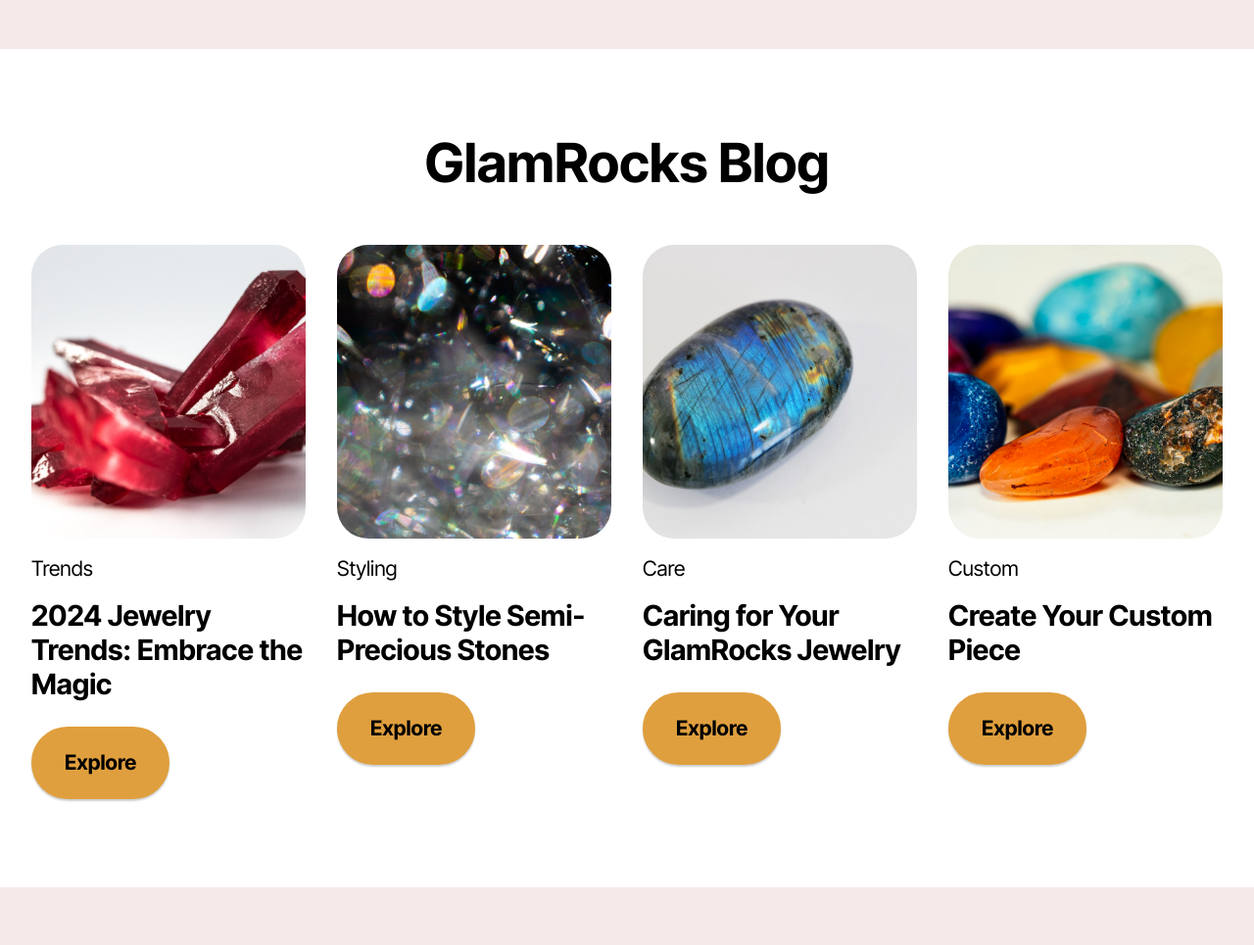
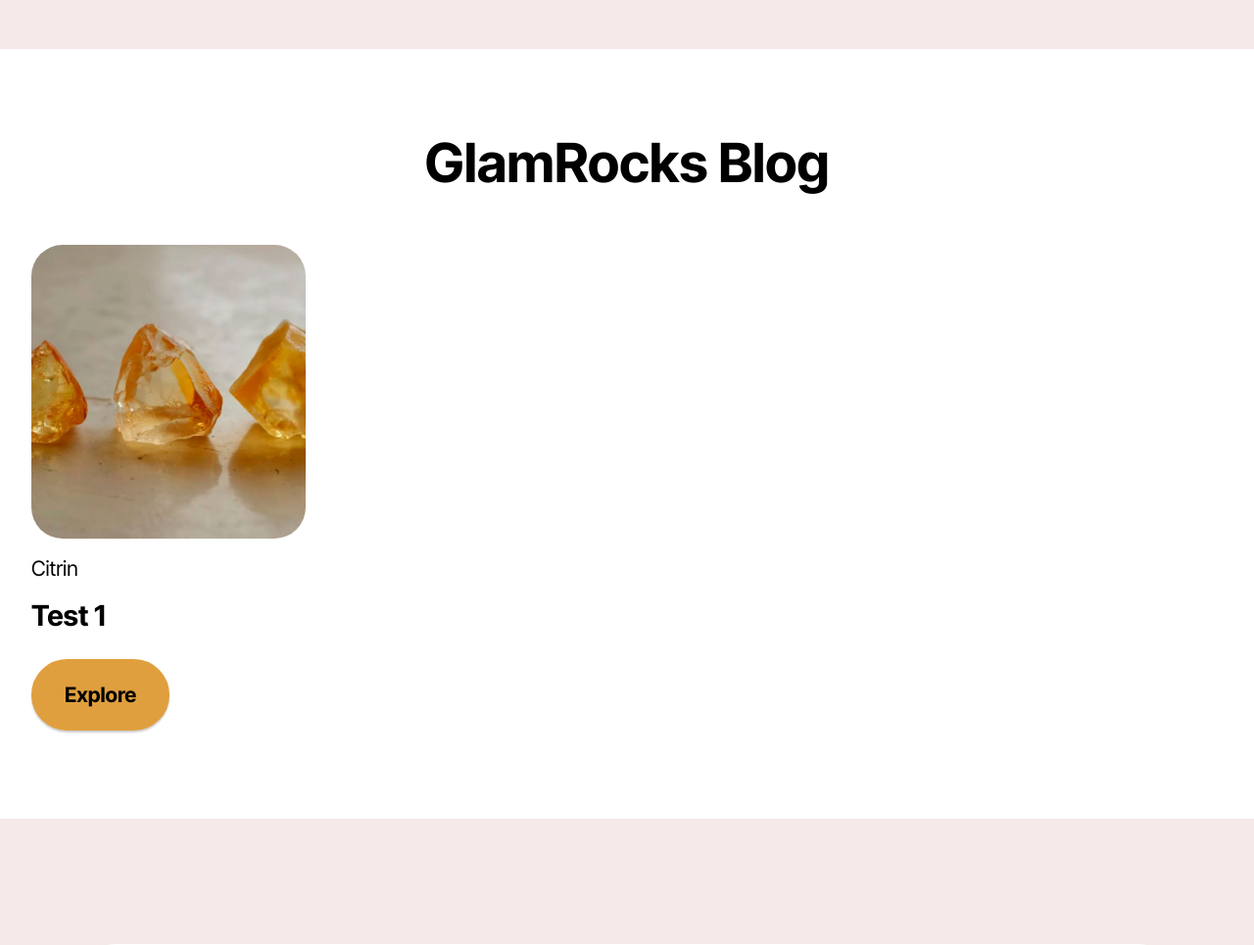
Before and after one commit to VaheHV/stonesWebsite, a Django app: page / in a window 1280 px wide. Shown: the part 4430-5395 px from the top of the page at 98% size. Run offline with Django 5.2, Linux system fonts and the light colour scheme; data comes from the database, SQL or seed files in the repository; some libraries are stand-ins or nearby versions; some web fonts are replaced.

Commit message:
added individual pages for blogs and products

```diff
--- a/store/urls.py
+++ b/store/urls.py
@@ -9,6 +9,8 @@ from django.conf.urls.static import static
 urlpatterns = [
     path('', views.home, name='home'),
     path('blog/', views.blog, name='blog'),
-    path('product/', views.product, name='products'),
+    path('product/', views.products, name='products'),
     path('about/', views.about, name='about'),
+    path('blog/<int:pk>/', views.article_page, name='article'),
+    path('product/<int:pk>/', views.product_page, name='product'),
 ] + static(settings.MEDIA_URL, document_root=settings.MEDIA_ROOT)
--- a/store/views.py
+++ b/store/views.py
@@ -3,7 +3,8 @@ from .models import Blog, Product
 
 
 def home(request):
-    return render(request, 'store/home.html')
+    blogs = Blog.objects.all()[:4]
+    return render(request, 'store/home.html', {'blogs': blogs})
 
 
 def blog(request):
@@ -11,10 +12,20 @@ def blog(request):
     return render(request, 'store/blog.html', {'blogs': blogs})
 
 
-def product(request):
-    products = Product.objects.all()
-    return render(request, 'store/products.html', {'products': products})
+def products(request):
+    products_all = Product.objects.all()
+    return render(request, 'store/products.html', {'products': products_all})
 
 
 def about(request):
     return render(request, 'store/about.html')
+
+
+def article_page(request, pk):
+    article = Blog.objects.get(id=pk)
+    return render(request, 'store/article.html', {'article': article})
+
+
+def product_page(request, pk):
+    product = Product.objects.get(id=pk)
+    return render(request, 'store/product_page.html', {'product': product})
--- a/templates/store/base.html
+++ b/templates/store/base.html
@@ -8,7 +8,7 @@
   <link rel="shortcut icon" href="{% static 'store/img/logo5.png' %}" type="image/x-icon">
   <meta name="description" content="Discover our unique collection of simple designed jewellery made with semi-precious natural stones. Explore bracelets, amulets, earrings, and rings.">
 
-  <title>Exquisite Gemstone Jewellery</title>
+  <title>{% block title %}{% endblock %}</title>
   <link rel="stylesheet" href="{% static 'store/css/web/assets/mobirise-icons2/mobirise2.css' %}">
   <link rel="stylesheet" href="{% static 'store/css/parallax/jarallax.css' %}">
   <link rel="stylesheet" href="{% static 'store/css/bootstrap/css/bootstrap.min.css' %}">
--- a/templates/store/blog.html
+++ b/templates/store/blog.html
@@ -1,6 +1,5 @@
 {% extends 'store/base.html' %}
-{% load static %}
-
+{% block title %}Blog{% endblock %}
 {% block content %}
 <!-- navbar -->
 {% include 'store/header_secondary.html' %}
@@ -92,7 +91,7 @@
                         </h6>
 
                         <div class="mbr-section-btn item-footer">
-                            <a href="#" class="btn item-btn btn-primary display-7">
+                            <a href="{% url 'article' blog.id %}" class="btn item-btn btn-primary display-7">
                                 Explore
                             </a>
                         </div>
--- a/templates/store/header_secondary.html
+++ b/templates/store/header_secondary.html
@@ -4,7 +4,7 @@
   .cid-tZQRXE6Suz {
     display: flex;
     background-image: url("{% static 'store/img/photo-1592317295760-5c1f677dfc78.jpeg' %}");
-    min-height: 16vh;
+    min-height: 17vh;
   }
   .cid-tZQRXE6Suz .mbr-overlay {
     background-color: #000000;
--- a/templates/store/home.html
+++ b/templates/store/home.html
@@ -1,5 +1,6 @@
 {% extends 'store/base.html' %}
 {% load static %}
+{% block title %}Exquisite Gemstone Jewellery{% endblock %}
 {% block content %}
 {% include 'store/header_primary.html' %}
     <style>
@@ -648,90 +649,29 @@
             </div>
         </div>
         <div class="row">
+            {% for blog in blogs %}
             <div class="item features-image col-12 col-md-6 col-lg-3 active">
                 <div class="item-wrapper">
                     <div class="item-img mb-3">
-                        <img src="{% static 'store/img/photo-1551122102-63cd339bfaab.jpeg' %}">
+                        <img src="{{ blog.image.url }}">
                     </div>
                     <div class="item-content align-left">
                         <h5 class="item-title mbr-fonts-style mt-0 mb-3 display-7">
-                            Trends
+                            {{ blog.tag }}
                         </h5>
                         <h6 class="item-subtitle mbr-fonts-style mb-3 display-5">
-                            <strong>2024 Jewelry Trends: Embrace the Magic</strong>
+                            <strong>{{ blog.title }}</strong>
                         </h6>
 
                         <div class="mbr-section-btn item-footer">
-                            <a href="" class="btn item-btn btn-primary display-7">
+                            <a href="{% url 'article' blog.id %}" class="btn item-btn btn-primary display-7">
                                 Explore
                             </a>
                         </div>
                     </div>
                 </div>
             </div>
-            <div class="item features-image col-12 col-md-6 col-lg-3">
-                <div class="item-wrapper">
-                    <div class="item-img mb-3">
-                        <img src="{% static 'store/img/photo-1608637273739-15f0cd97285e.jpeg' %}" data-slide-to="1" data-bs-slide-to="1">
-                    </div>
-                    <div class="item-content align-left">
-                        <h5 class="item-title mbr-fonts-style mb-3 mt-0 display-7">
-                            Styling
-                        </h5>
-                        <h6 class="item-subtitle mbr-fonts-style mb-3 display-5">
-                            <strong>How to Style Semi-Precious Stones</strong>
-                        </h6>
-                        <div class="mbr-section-btn item-footer">
-                            <a href="" class="btn item-btn btn-primary display-7">
-                                Explore
-                            </a>
-                        </div>
-                    </div>
-                </div>
-            </div>
-            <div class="item features-image col-12 col-md-6 col-lg-3">
-                <div class="item-wrapper">
-                    <div class="item-img mb-3">
-                        <img src="{% static 'store/img/photo-1534883031555-7d18c6cf52e7.jpeg' %}" data-slide-to="2" data-bs-slide-to="2">
-                    </div>
-                    <div class="item-content align-left">
-                        <h5 class="item-title mbr-fonts-style mb-3 mt-0 display-7">
-                            Care
-                        </h5>
-                        <h6 class="item-subtitle mbr-fonts-style mt-0 mb-3 display-5">
-                            <strong>Caring for Your GlamRocks Jewelry</strong>
-                        </h6>
-                        <div class="mbr-section-btn item-footer">
-                            <a href="" class="btn item-btn btn-primary display-7">
-                                Explore
-                            </a>
-                        </div>
-                    </div>
-                </div>
-            </div>
-            <div class="item features-image col-12 col-md-6 col-lg-3">
-                <div class="item-wrapper">
-                    <div class="item-img mb-3">
-                        <img src="{% static 'store/img/photo-1595010297236-769d54fbcc71.jpeg' %}" data-slide-to="3" data-bs-slide-to="4">
-                    </div>
-                    <div class="item-content align-left">
-                        <h5 class="item-title mbr-fonts-style mb-3 mt-0 display-7">
-                            Custom
-                        </h5>
-                        <h6 class="item-subtitle mbr-fonts-style mt-0 mb-3 display-5">
-                            <strong>
-                                Create Your Custom Piece
-                            </strong>
-                        </h6>
-
-                        <div class="mbr-section-btn item-footer">
-                            <a href="" class="btn item-btn btn-primary display-7">
-                                Explore
-                            </a>
-                        </div>
-                    </div>
-                </div>
-            </div>
+            {% endfor %}
         </div>
     </div>
 </section>
--- a/templates/store/products.html
+++ b/templates/store/products.html
@@ -1,4 +1,6 @@
 {% extends 'store/base.html' %}
+{% load static %}
+{% block title %}Products{% endblock %}
 {% block content %}
 {% include 'store/header_secondary.html' %}
     <style>
@@ -88,7 +90,7 @@
                         </h6>
 
                         <div class="mbr-section-btn item-footer">
-                            <a href="#" class="btn item-btn btn-primary display-7">
+                            <a href="{% url 'product' product.id %}" class="btn item-btn btn-primary display-7">
                                 Explore
                             </a>
                         </div>
```
Also changed, not shown: templates/store/about.html (+11 -1 lines), templates/store/article.html (added, +43 -0 lines), templates/store/product_page.html (added, +92 -0 lines).
